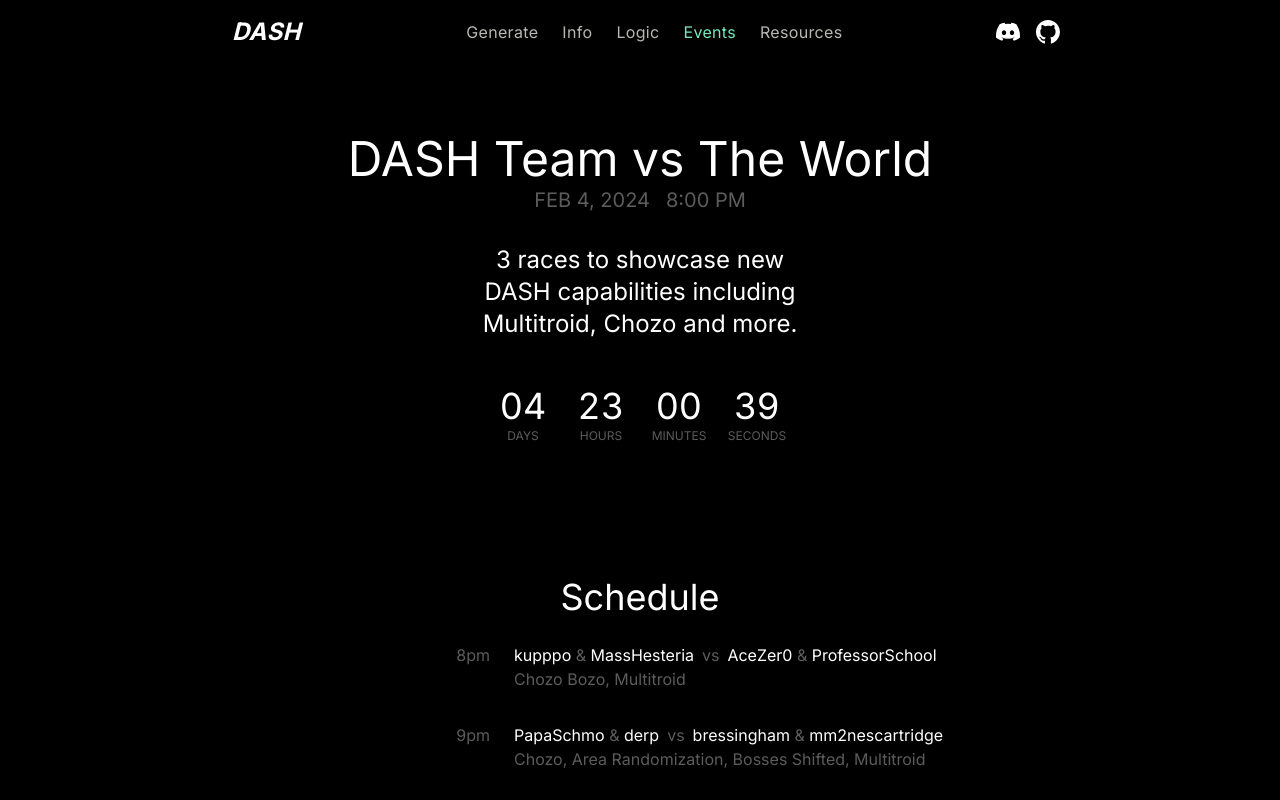
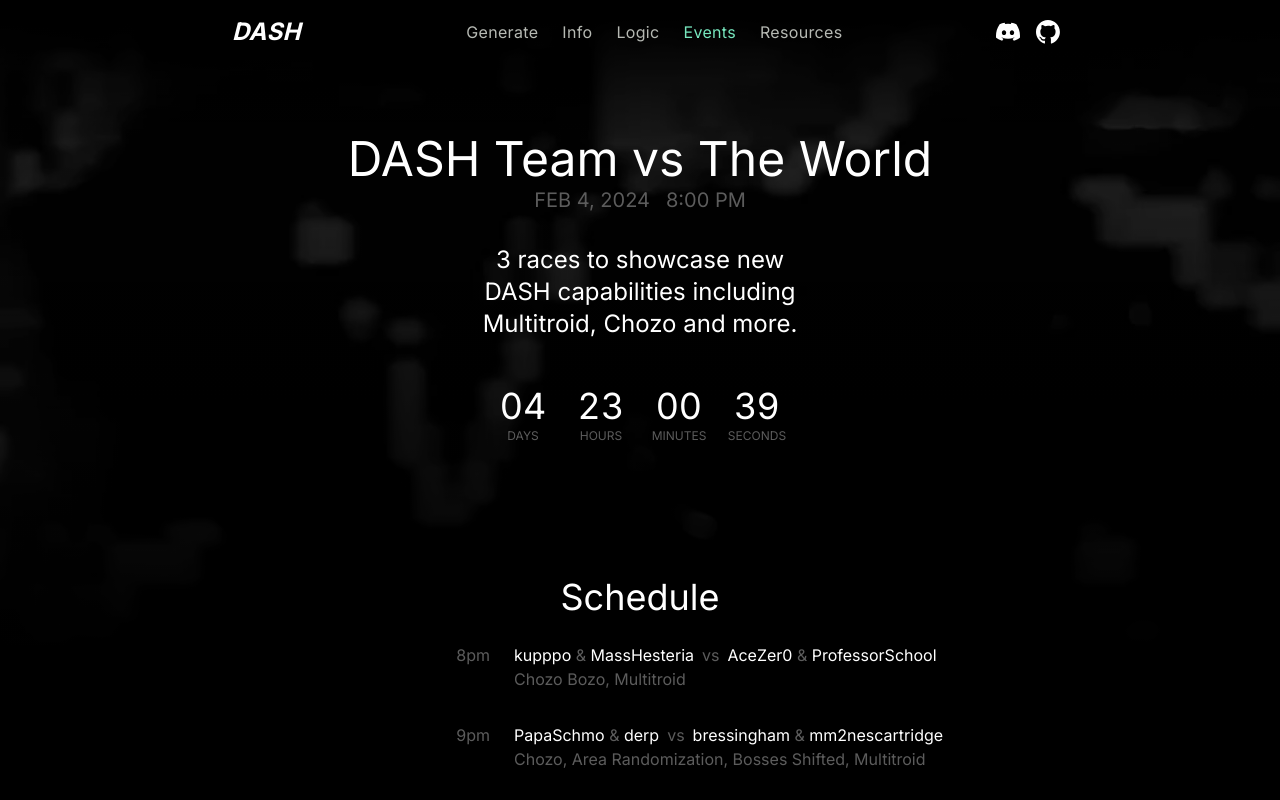
Before and after one commit to dashrando/dash-randomizer, a Next.js app in the folder apps/web/: page /events/vs-world in a window 1280 px wide. Built offline with nearby package versions, Linux system fonts and the light colour scheme.

Commit message:
fallback bg for vs video

```diff
--- a/apps/web/app/events/vs-world/page.tsx
+++ b/apps/web/app/events/vs-world/page.tsx
@@ -21,7 +21,7 @@ MATCH3_TIME.setHours(MATCH3_TIME.getHours() + 2)
 export default function TournamentPage() {
   return (
     <>
-      <Video videoSrc="/vs-bg.mp4" />
+      <Video videoSrc="/vs-bg.mp4" fallbackSrc="/vs-bg.png" />
       <Wrapper borderless>
         <div style={{ maxWidth: '660px', margin: 'var(--spacer-8x) auto var(--spacer-4x)' }}>
           <div style={{ textAlign: 'center' }}>
```
Also changed, not shown: apps/web/public/vs-bg.png (added).
